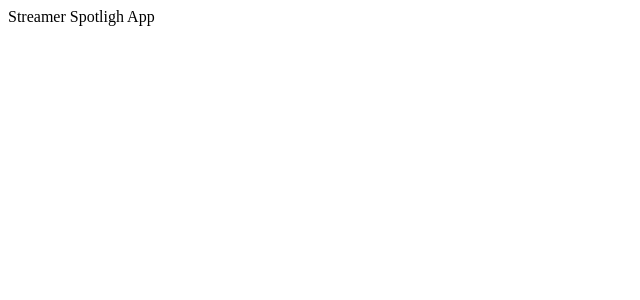
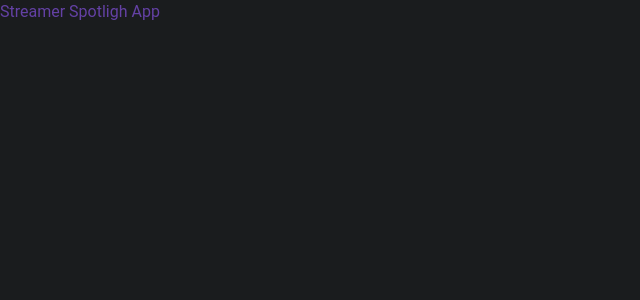
Before and after one commit to m4guu/streamer-spotlight-frontend, a React (Vite) app: page / in a window 1280 px wide. Shown: the top 300 px of the page, without its empty margins (0-640 px from the left). Built offline with nearby package versions, Linux system fonts and the light colour scheme.

Commit message:
feat/ add mui styles basic configuration

```diff
--- a/package.json
+++ b/package.json
@@ -12,7 +12,11 @@
   },
   "dependencies": {
     "react": "^18.2.0",
-    "react-dom": "^18.2.0"
+    "react-dom": "^18.2.0",
+    "@mui/icons-material": "^5.10.16",
+    "@mui/material": "^5.10.17",
+    "@mui/system": "^5.11.8",
+    "@emotion/styled": "^11.10.5"
   },
   "devDependencies": {
     "@types/react": "^18.0.37",
--- a/src/App.tsx
+++ b/src/App.tsx
@@ -1,7 +1,13 @@
 import React from "react";
 
+import { Typography } from "@mui/material";
+
 const App: React.FC = () => {
-  return <main>Streamer Spotligh App</main>;
+  return (
+    <main>
+      <Typography color="primary">Streamer Spotligh App</Typography>
+    </main>
+  );
 };
 
 export default App;
--- /dev/null
+++ b/src/declarations/react.d.ts
@@ -0,0 +1,5 @@
+import { FC, PropsWithChildren } from "react";
+
+export declare module "react" {
+  interface FCWithChildren<P = {}> extends FC<PropsWithChildren<P>> {}
+}
--- a/src/main.tsx
+++ b/src/main.tsx
@@ -1,10 +1,14 @@
 import React from "react";
 import ReactDOM from "react-dom/client";
+
+import { ThemeConfig } from "./styles/theme";
 
 import App from "./App";
 
 ReactDOM.createRoot(document.getElementById("root") as HTMLElement).render(
   <React.StrictMode>
-    <App />
+    <ThemeConfig>
+      <App />
+    </ThemeConfig>
   </React.StrictMode>
 );
--- /dev/null
+++ b/src/styles/theme/index.tsx
@@ -0,0 +1,25 @@
+import React from "react";
+
+import {
+  createTheme,
+  CssBaseline,
+  StyledEngineProvider,
+  ThemeOptions,
+  ThemeProvider,
+} from "@mui/material";
+import { palette } from "./palette";
+import { typography } from "./typography";
+
+export const ThemeConfig: React.FCWithChildren = ({ children }) => {
+  const themeOptions: ThemeOptions = { palette, typography };
+  const theme = createTheme(themeOptions);
+
+  return (
+    <StyledEngineProvider injectFirst>
+      <ThemeProvider theme={theme}>
+        <CssBaseline />
+        {children}
+      </ThemeProvider>
+    </StyledEngineProvider>
+  );
+};
--- /dev/null
+++ b/src/styles/theme/palette.ts
@@ -0,0 +1,27 @@
+const THEME_BACKGROUND = {
+  light: "#f7f7f7",
+  dark: "#1A1C1E",
+  layoutLight: "#ffffff",
+  layoutDark: "#2F3338",
+};
+
+const COMMON = {
+  common: { black: "#000", white: "#fff" },
+};
+
+export const palette = {
+  ...COMMON,
+  primary: { main: "#6441a5" },
+  info: { main: "#477998" },
+  error: { main: "#95190C" },
+  success: { main: "#9AE19D" },
+  background: {
+    default: THEME_BACKGROUND.dark,
+    layout: THEME_BACKGROUND.layoutDark,
+  },
+  others: {
+    border_color: "rgba(255, 255, 255, 0.12)",
+    activeNavItem: "#3F444E",
+  },
+  action: { hover: "#ffffff33" },
+};
--- /dev/null
+++ b/src/styles/theme/typography.ts
@@ -0,0 +1,59 @@
+function pxToRem(value: number) {
+  return `${value / 10}rem`;
+}
+
+function responsiveFontSizes({
+  sm,
+  md,
+  lg,
+}: {
+  sm: number;
+  md: number;
+  lg: number;
+}) {
+  return {
+    "@media (min-width:320px)": {
+      fontSize: pxToRem(sm),
+    },
+    "@media (min-width:480px)": {
+      fontSize: pxToRem(sm),
+    },
+    "@media (min-width:600px)": {
+      fontSize: pxToRem(sm),
+    },
+    "@media (min-width:900px)": {
+      fontSize: pxToRem(md),
+    },
+    "@media (min-width:1200px)": {
+      fontSize: pxToRem(lg),
+    },
+  };
+}
+
+export const typography = {
+  fontFamily: "Roboto, sans-serif",
+  fontWeightRegular: 400,
+  fontWeightMedium: 600,
+  fontWeightBold: 700,
+  subtitle1: {
+    fontWeight: 700,
+    lineHeight: "117%",
+    fontSize: pxToRem(10),
+    letterSpacing: 0,
+    ...responsiveFontSizes({ sm: 9, md: 9, lg: 10 }),
+  },
+  subtitle2: {
+    fontWeight: 400,
+    lineHeight: "117%",
+    fontSize: pxToRem(11),
+    letterSpacing: 1,
+    ...responsiveFontSizes({ sm: 10, md: 10, lg: 11 }),
+  },
+  h3: {
+    fontWeight: 400,
+    lineHeight: "117%",
+    fontSize: pxToRem(10),
+    letterSpacing: 0.5,
+    ...responsiveFontSizes({ sm: 8, md: 8, lg: 10 }),
+  },
+} as const;
```
Also changed, not shown: 1 other file (tests, documents, lock files or other folders).
